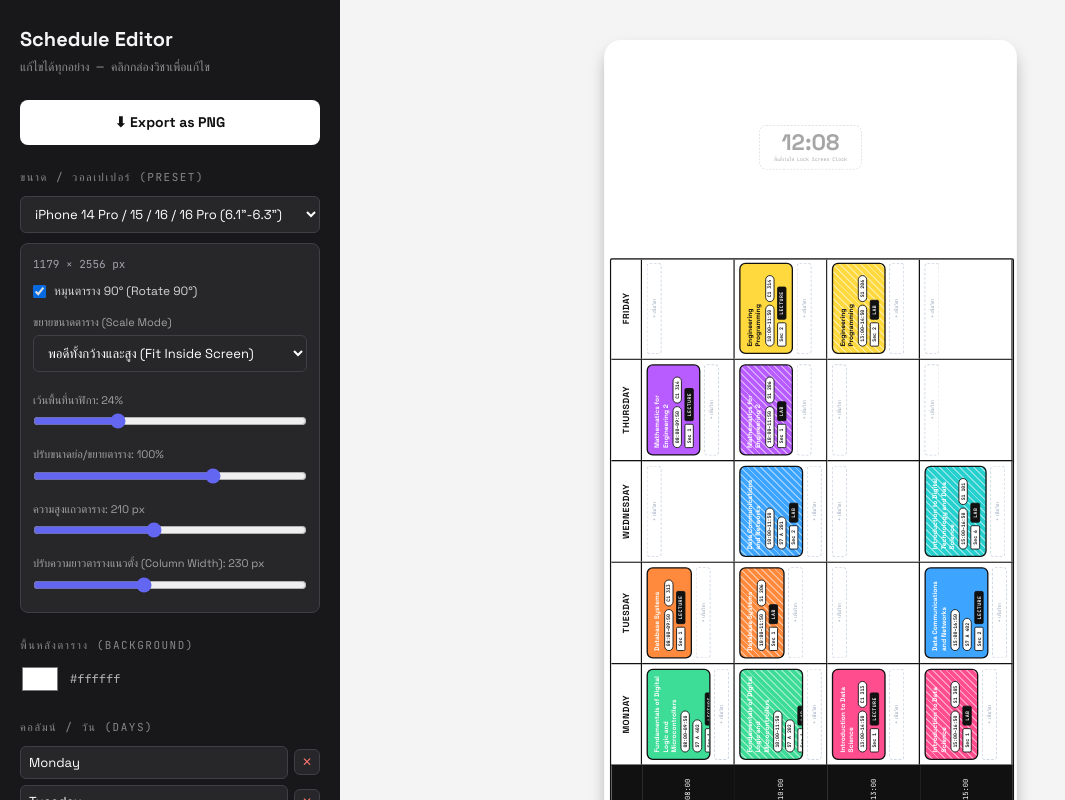
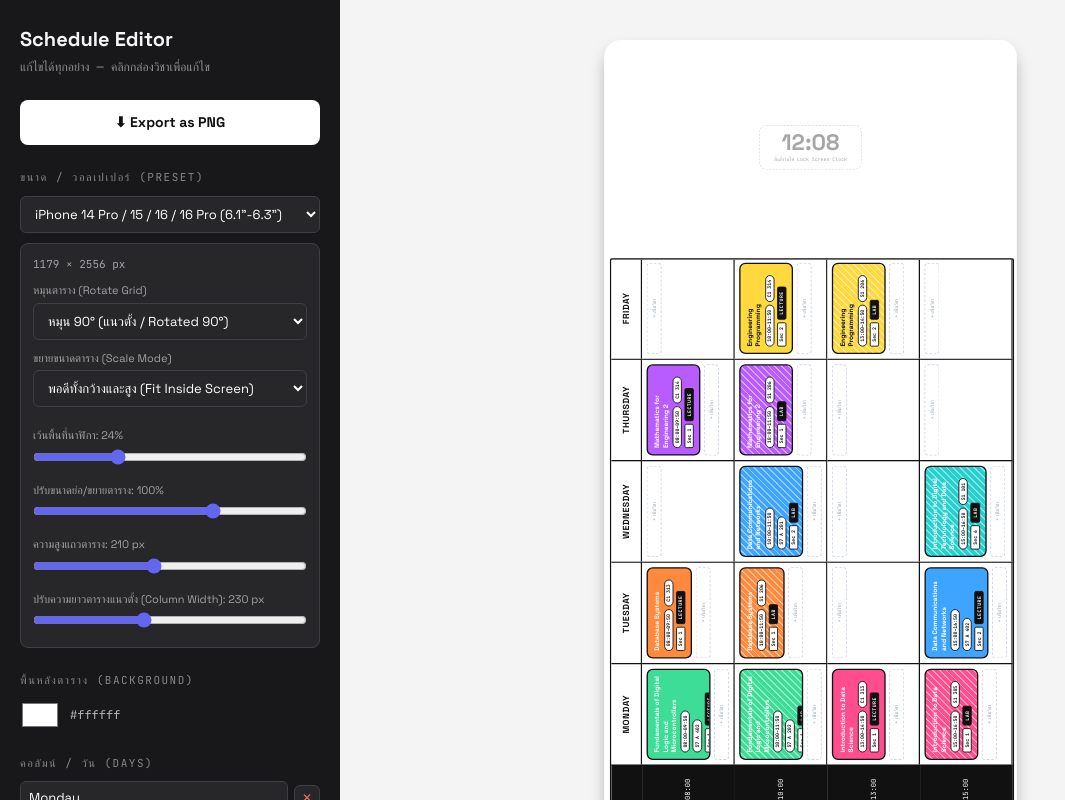
Before and after one commit to PLATONG34821/Study-Schedule, a SvelteKit app: page / in a window 1280 px wide. Shown: the top 800 px of the page, without its empty margins (0-1065 px from the left). Built offline with nearby package versions, Linux system fonts and the light colour scheme.

Commit message:
refactor: replace boolean grid rotation with multi-angle select input for precise orientation control

```diff
--- a/src/routes/+page.svelte
+++ b/src/routes/+page.svelte
@@ -86,7 +86,8 @@
 	let captureWrapEl = $state<HTMLDivElement | null>(null);
 
 	let selectedPresetId = $state<string>('ip14Pro');
-	let rotateGrid = $state<boolean>(true);
+	let gridRotationAngle = $state<number>(90);
+	let is90or270 = $derived(gridRotationAngle === 90 || gridRotationAngle === 270);
 	let customTopGapPercent = $state<number>(24);
 	let scaleMode = $state<'fillWidth' | 'fitBoth'>('fitBoth');
 	let gridScaleModifier = $state<number>(1.0);
@@ -108,8 +109,8 @@
 
 	let computedScale = $derived.by(() => {
 		if (!isWallpaperMode) return 1;
-		const targetW = rotateGrid ? gridUnrotatedHeight : gridUnrotatedWidth;
-		const targetH = rotateGrid ? gridUnrotatedWidth : gridUnrotatedHeight;
+		const targetW = is90or270 ? gridUnrotatedHeight : gridUnrotatedWidth;
+		const targetH = is90or270 ? gridUnrotatedWidth : gridUnrotatedHeight;
 		const scaleX = availableWidth / targetW;
 		const scaleY = availableHeight / targetH;
 		return scaleMode === 'fillWidth' ? scaleX : Math.min(scaleX, scaleY);
@@ -403,10 +404,13 @@
 					{currentPreset.width} × {currentPreset.height} px
 				</div>
 
-				<label class="checkboxRow">
-					<input type="checkbox" bind:checked={rotateGrid} />
-					<span>หมุนตาราง 90° (Rotate 90°)</span>
-				</label>
+				<label class="edLabel" for="gridRotationSelect">หมุนตาราง (Rotate Grid)</label>
+				<select id="gridRotationSelect" class="edInput" bind:value={gridRotationAngle}>
+					<option value={90}>หมุน 90° (แนวตั้ง / Rotated 90°)</option>
+					<option value={180}>หมุน 180° (กลับหัว / Upside Down 180°)</option>
+					<option value={270}>หมุน 270° (Rotated 270°)</option>
+					<option value={0}>ไม่หมุน 0° (แนวขนาน / Original 0°)</option>
+				</select>
 
 				<label class="edLabel" for="scaleModeSelect">ขยายขนาดตาราง (Scale Mode)</label>
 				<select id="scaleModeSelect" class="edInput" bind:value={scaleMode}>
@@ -602,11 +606,11 @@
 					<div class="lockscreenCenterSpace">
 						<div
 							class="gridTransformWrap"
-							style="width: {rotateGrid ? gridUnrotatedHeight * finalScale : gridUnrotatedWidth * finalScale}px; height: {rotateGrid ? gridUnrotatedWidth * finalScale : gridUnrotatedHeight * finalScale}px;"
+							style="width: {is90or270 ? gridUnrotatedHeight * finalScale : gridUnrotatedWidth * finalScale}px; height: {is90or270 ? gridUnrotatedWidth * finalScale : gridUnrotatedHeight * finalScale}px;"
 						>
 							<div
 								class="scheduleGridInner"
-								style="width: {gridUnrotatedWidth}px; height: {gridUnrotatedHeight}px; transform: translate(-50%, -50%) rotate({rotateGrid ? -90 : 0}deg) scale({finalScale});"
+								style="width: {gridUnrotatedWidth}px; height: {gridUnrotatedHeight}px; transform: translate(-50%, -50%) rotate({-gridRotationAngle}deg) scale({finalScale});"
 							>
 								<div
 									class="scheduleGrid"
```
